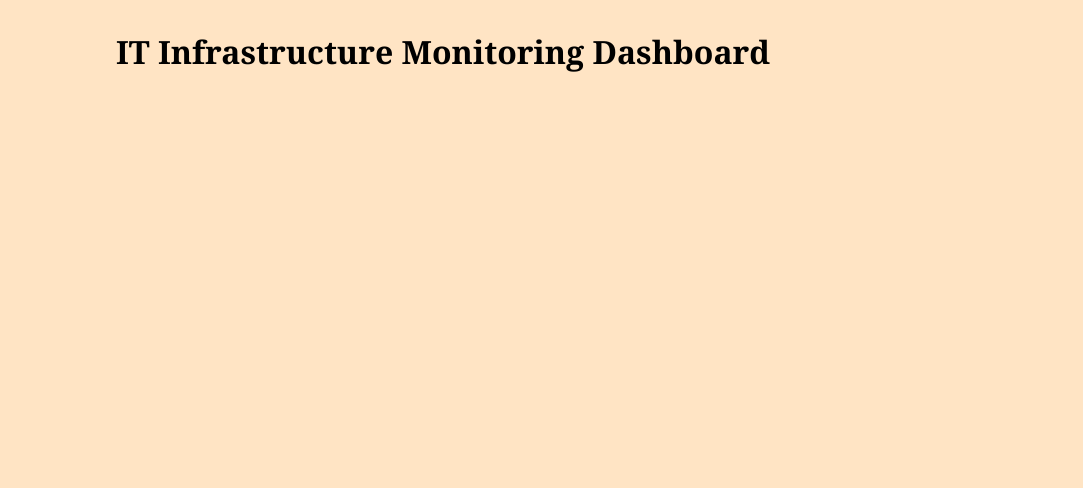
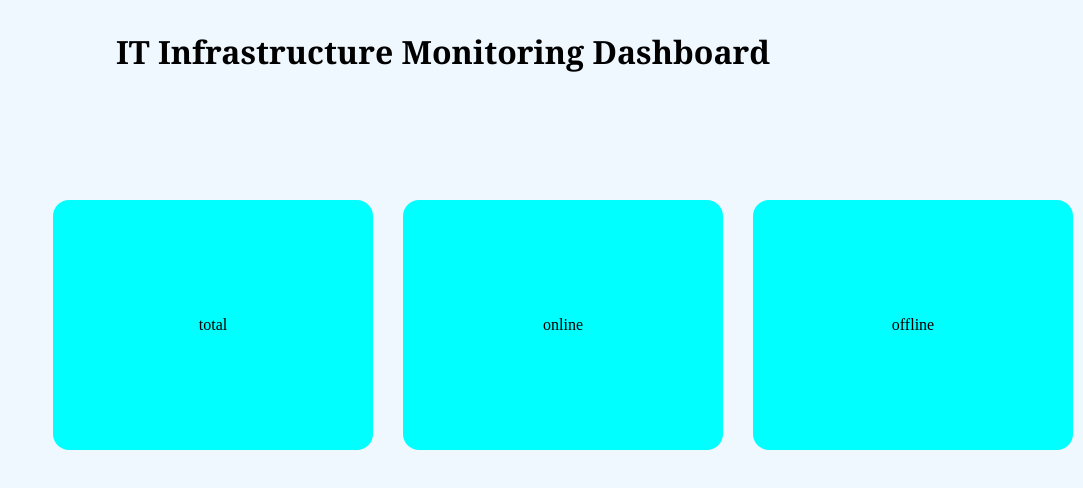
Before and after one commit to S1rWizz/IT-Infrastructure-Monitoring-Dashboard, a plain HTML site: page index.html in a window 1280 px wide. Shown: the whole page, without its empty margins (197-1280 px from the left). Drawn offline with Linux system fonts and the light colour scheme.

Commit message:
Fixed alignment

```diff
--- a/index.css
+++ b/index.css
@@ -1,11 +1,54 @@
+* {
+  margin: 0;
+  box-sizing: border-box;
+}
+
 .center {
     text-align: center;
 }
 .body{
-    background-color: bisque;
+    background-color: aliceblue;
+}
+
+.box{
+    width: 320px;
+    height: 250px;
+    background-color:aqua;
+    border-radius: 16px;
+    position: relative;
+}
+
+.true-center{
+    display: grid;
+    place-items: center;
+    height: 100%;
 }
 
 #main-title{
     font-family: Cambria, Cochin, Georgia, Times, 'Times New Roman', serif;
     margin-top: 30px;
 }
+
+#total{
+    position: absolute;
+    left:250px;
+    top: 200px
+}
+
+#online{
+    position: absolute;
+    left:600px;
+    top: 200px
+}
+
+#offline{
+    position: absolute;
+    left:950px;
+    top: 200px
+}
+
+#warning{
+    position: absolute;
+    left:1300px;
+    top: 200px
+}
--- a/index.html
+++ b/index.html
@@ -9,5 +9,17 @@
         <h1 class="center" id="main-title">
             IT Infrastructure Monitoring Dashboard
         </h1>
+        <div class="box" id="total">
+            <p class="true-center"> total </p>
+        </div>
+        <div class="box" id="online">
+            <p class="true-center"> online </p>
+        </div>
+        <div class="box" id="offline">
+            <p class="true-center"> offline </p>
+        </div>
+        <div class="box" id="warning">
+            <p class="true-center"> warning </p>
+        </div>
     </body>
 </html>
```
